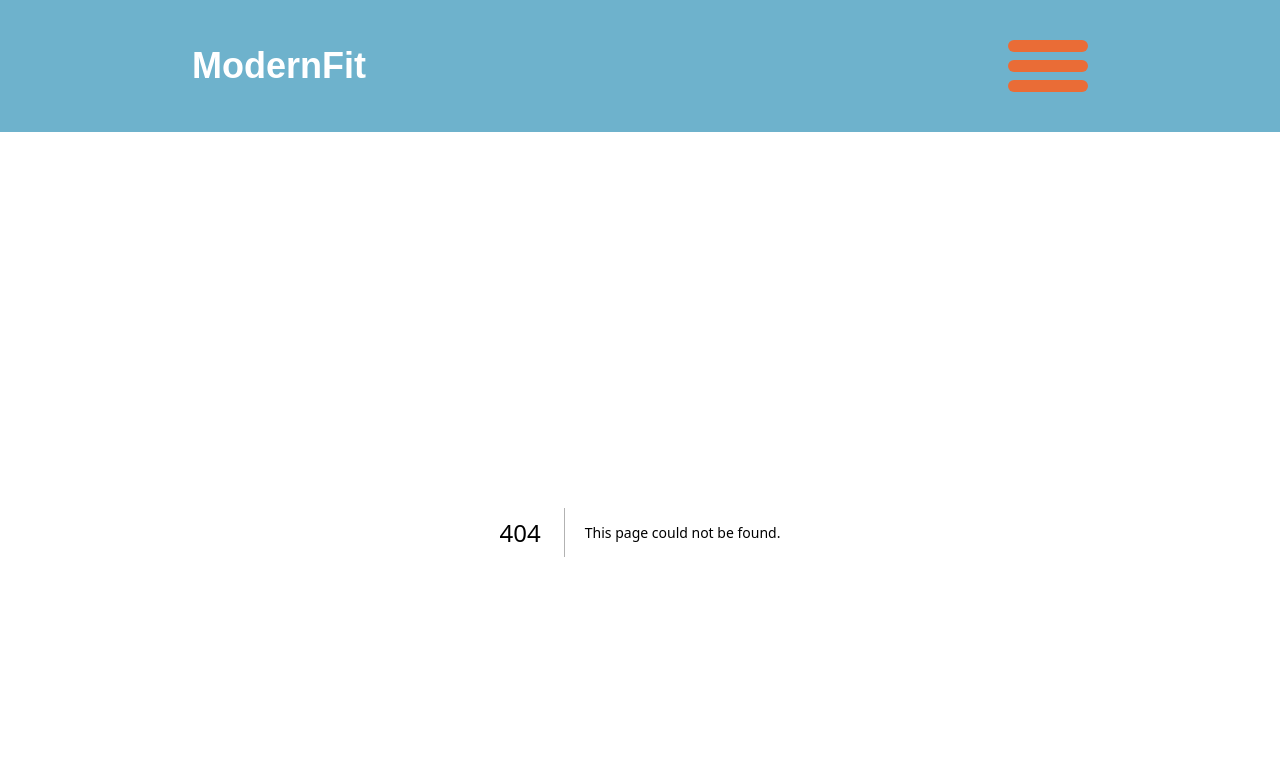
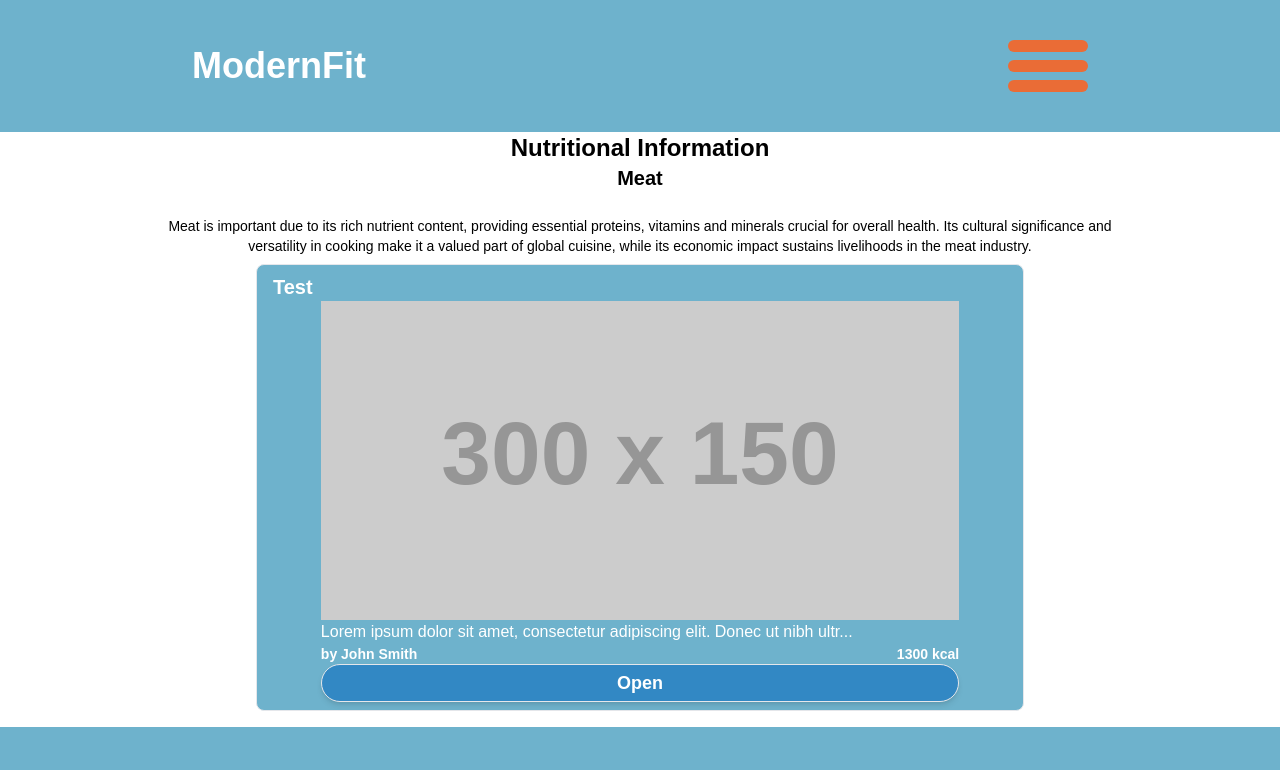
Before and after one commit to JokerZ75/ModernFit-Gym-Group11, a Next.js app in the folder frontend/: page /nutritionInfo in a window 1280 px wide. Before the commit this address had no page. Shown: the top 770 px of the page. Built offline with nearby package versions, Linux system fonts and the light colour scheme.

Commit message:
made the container for the data retrived

```diff
--- /dev/null
+++ b/frontend/src/app/(Pages)/nutritionInfo/components/informationContainer.tsx
@@ -0,0 +1,43 @@
+import React from "react";
+import { Button } from "@/app/components/UI/Button";
+
+type props = {
+    children?: React.ReactNode;
+    name: string;
+    image: string;
+    description: string;
+    author: string;
+    calories: number;
+}
+
+const InformationContainer: React.FC<props> = ({children, name, image, description, author, calories}) =>{
+    if (description.length > 75)
+    {
+        description = description.slice(0, 75);
+        description += "...";
+    }
+    return (
+        <div className="bg-blue-100 text-white w-3/5 mx-auto text-sm mt-2 mb-4 border rounded-lg py-2">
+            <div className="text-xl text-left font-bold mx-4">{name}</div>
+            <div className="resize mx-auto w-5/6"><img src={image} alt="placeholder" height="100000" width="50000"></img></div>
+            <div className="text-base mx-auto w-5/6">{description}</div>
+            <div className="flex-1 w-5/6 mx-auto font-bold text-sm">
+            <div className="inline-block max-w-md">by {author} </div>
+            <div className="inline-block float-right max-w-md">{calories} kcal</div>
+            </div>
+            <div className="text-center">
+                <Button
+                    shadow="default"
+                    size="small"
+                    variant="darkBlue"
+                    hover="default"
+                    rounded="circle"
+                    className="w-5/6 border mx-auto text-center"
+                    >
+                    Open
+                </Button>
+            </div>
+        </div>
+    );
+};
+export default InformationContainer;
--- /dev/null
+++ b/frontend/src/app/(Pages)/nutritionInfo/layout.tsx
@@ -0,0 +1,14 @@
+import "@/app/globals.css";
+import React from "react";
+
+export default function layout(props: {
+  children: React.ReactNode;
+  auth: React.ReactNode;
+}) {
+  return (
+    <>
+      {props.auth}
+      {props.children}
+    </>
+  );
+}
--- /dev/null
+++ b/frontend/src/app/(Pages)/nutritionInfo/page.tsx
@@ -0,0 +1,39 @@
+import React from "react";
+import { Button } from "@/app/components/UI/Button";
+import  InformationContainer  from "./components/informationContainer";
+
+const nutritionInfo: React.FC = () => {
+  let foodType = "Meat";
+  let foodTypeDescription = "Meat is important due to its rich nutrient content, providing essential proteins, vitamins and minerals crucial for overall health. Its cultural significance and versatility in cooking make it a valued part of global cuisine, while its economic impact sustains livelihoods in the meat industry."
+  let name = "Lorem ipsum";
+  let image = "https://placehold.co/300x150";
+  let description = "Lorem ipsum dolor sit amet, consectetur adipiscing elit. Donec ut nibh ultrices libero lobortis finibus. Praesent nibh justo, congue nec elementum lobortis, suscipit nec lacus. Fusce venenatis quam lectus, a sagittis sapien tincidunt sit amet. Aliquam erat volutpat. Fusce varius odio efficitur, auctor nisl sed, consectetur erat. Nulla et auctor";
+  let author = "John Smith";
+  let calories = 1300;
+  for (let i = 0; i < 10; i++)
+  {
+
+  }
+  return (
+    <>
+
+    <div className="">
+      <div className="text-center font-bold text-2xl"><h1>Nutritional Information</h1></div>
+      <div className="text-center font-bold text-xl"><h2>{foodType}</h2></div><br></br>
+      <div className="text-center w-3/4 mx-auto text-sm">{foodTypeDescription}</div>
+    </div>
+
+
+    <InformationContainer
+      name="Test"
+      image={image}
+      description={description}
+      author={author}
+      calories={calories}
+    />
+    </>
+  );
+};
+
+
+export default nutritionInfo;
```
